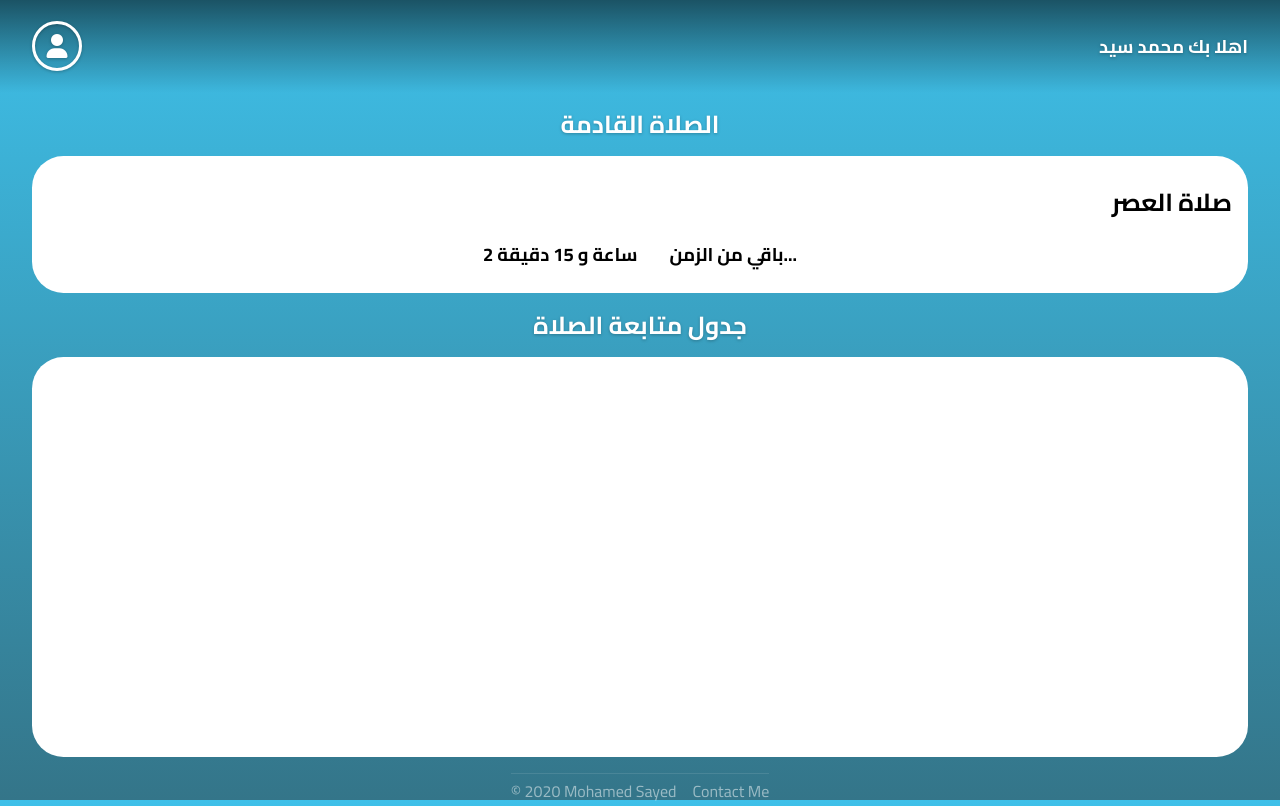
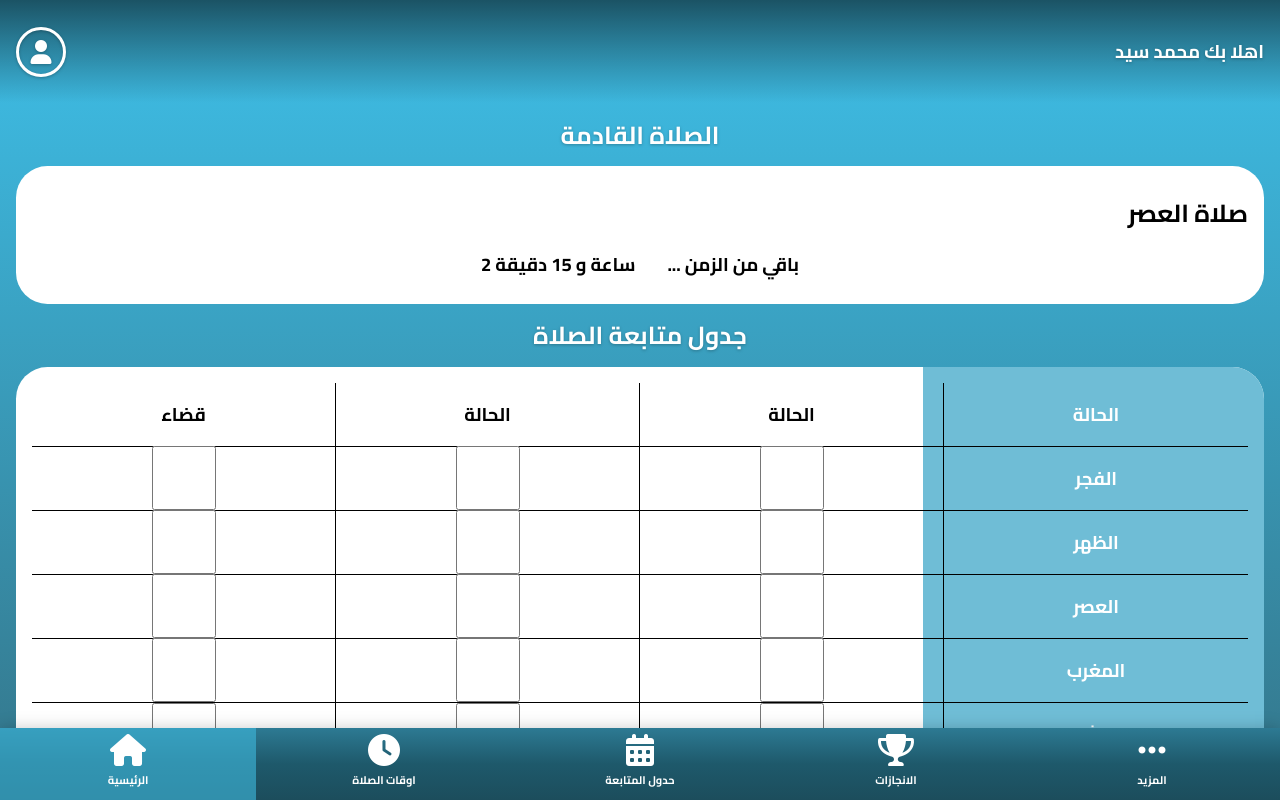
Before and after one commit to msabdalaal/Slwaty, a plain HTML site: page home.html in a window 1280 px wide. Drawn offline with Linux system fonts and the light colour scheme.

Commit message:
home screen

```diff
--- a/css/home.css
+++ b/css/home.css
@@ -25,13 +25,16 @@
   text-decoration: none;
   color:black;
 }
+ul{
+  list-style: none;
+}
 .header{
   color: white;
   top: 0;
   display: flex;
   flex-direction: row;
   justify-content: space-between;
-    padding: 0 2rem;
+  padding: 0 1rem;
   align-items: center;
   width: 100%;
   height: 6.438rem;
@@ -59,7 +62,7 @@ color: #FFFFFF;
 
 }
 .container{
-    width: calc(100% - 4rem);
+  width: calc(100% - 2rem);
 }
 .container .label{
   font-style: normal;
@@ -103,21 +106,96 @@ color: #FFFFFF;
   padding-right: 2rem;
 }
 .table{
-    height: 25rem;
+  position: relative;
+  display: grid;
+  grid-template-columns: repeat(auto-fill, minmax(25%, 1fr));
   background: #FFFFFF;
   border-radius: 1.965rem;
   padding: 1rem;
+  height: fit-content;
 }
-  footer {
-    border-top:0.1rem solid rgba(255, 255, 255, 0.1);
+.table::before{
+  content: "";
+  position: absolute;
+  right: 0;
+  height: 100%;
+  width: 27.3%;
+  background-color: #6FBDD6;
+  border-radius: 0px 1.965rem 1.965rem 0px;
+}
+.table ul{
+  position: relative;
   display: flex;
-    flex-direction: row;
-    column-gap: 1rem;
-    margin-top: 1rem;
-    padding-top: 0.5rem;
-    color: rgba(255, 255, 255, 0.5);
+  flex-direction: column;
+  justify-content: center;
+  align-items: center;
+  border-right: 0.1rem solid black;
 }
-  footer a{
-    color: rgba(255, 255, 255, 0.5);
-    font-size: 1rem;
+.table ul:last-child{
+  border: 0;
+  color: white;
 }
+.table ul li:last-child{
+  border: 0;
+}
+.table ul li{
+  display: flex;
+  justify-content: center;
+  align-items: center;
+  border-bottom: 0.1rem solid black;
+  height: 4rem;
+  width: 100%;
+  padding: 0.5rem;
+
+  font-style: normal;
+  font-weight: 700;
+  font-size: 1.15rem;
+  text-align: center;
+}
+.table ul li input{
+  position: relative;
+  height: 4rem;
+  width: 5rem;
+}
+nav{
+position: absolute;
+bottom: 0;
+  height: 4.5rem;
+  width: 100%;
+  background: linear-gradient(180deg, #2D7A93 0%, #1E596B 49.79%, #1C4D5C 100%);
+  box-shadow: 0px 1.91667px 16.4833px rgba(0, 0, 0, 0.25);
+}
+nav ul{
+  display: flex;
+  justify-content: space-around;
+  align-items: center;
+  width: 100%;
+  height: 100%;
+}
+nav ul li{
+  width: 100%;
+  height: 100%;
+}
+nav ul li .active{
+  background-color:#3db4d8a4;;
+}
+nav ul i{
+  color: #FFFFFF;
+  font-size: 2rem;
+}
+nav ul a{
+  display: flex;
+  flex-direction: column;
+  justify-content: center;
+  align-items: center;
+  width: 100%;
+  height: 100%;
+}
+nav ul li h1{
+  font-style: normal;
+  font-weight: 700;
+  font-size: 0.688rem;
+  text-align: center;
+
+  color: #FFFFFF;
+}
--- a/home.html
+++ b/home.html
@@ -17,6 +17,7 @@
     <title>Slwaty</title>
   </head>
   <body>
+
     <div class="header">
       <a href="#"><i class="fa-solid fa-user"></i></a>
       <h1 class="welcome-label">اهلا بك محمد سيد</h1>
@@ -26,16 +27,80 @@
       <div class="prayer-card">
         <h1 class="prayer-label">صلاة العصر</h1>
         <div class="prayer-time">
-          <h1 class="time">باقي من الزمن...</h1>
+          <h1 class="time">...  باقي من الزمن</h1>
           <h1 class="remaining">2 ساعة و 15 دقيقة</h1>
         </div>
       </div>
       <h1 class="label">جدول متابعة الصلاة</h1>
-      <div class="table"></div>
+      <div class="table">
+        <ul>
+          <li>قضاء</li>
+          <li><input  type="checkbox" name="" id="">
+          </li>
+          <li><input  type="checkbox" name="" id="">
+          </li>
+          <li><input  type="checkbox" name="" id="">
+          </li>
+          <li><input  type="checkbox" name="" id="">
+          </li>
+          <li><input  type="checkbox" name="" id="">
+          </li>
+        </ul>
+        <ul>
+          <li>الحالة</li>
+          <li><input  type="checkbox" name="" id="">
+          </li>
+          <li><input  type="checkbox" name="" id="">
+          </li>
+          <li><input  type="checkbox" name="" id="">
+          </li>
+          <li><input  type="checkbox" name="" id="">
+          </li>
+          <li><input  type="checkbox" name="" id="">
+          </li>
+        </ul>
+        <ul>
+          <li>الحالة</li>
+          <li><input  type="checkbox" name="" id="">
+          </li>
+          <li><input  type="checkbox" name="" id="">
+          </li>
+          <li><input  type="checkbox" name="" id="">
+          </li>
+          <li><input  type="checkbox" name="" id="">
+          </li>
+          <li><input  type="checkbox" name="" id="">
+          </li>
+        </ul>
+        <ul>
+          <li>الحالة</li>
+          <li>الفجر</li>
+          <li>الظهر</li>
+          <li>العصر</li>
+          <li>المغرب</li>
+          <li>العشاء</li>
+
+        </ul>
+      </div>
     </div>
   </body>
-  <footer>
-    <p>© 2020 Mohamed Sayed</p>
-    <a href="https://wa.me/201151134462">Contact Me</a>
-  </footer>
+  <nav>
+    <ul>
+      <li><a  class="active" href=""><i class="fa-solid fa-house"></i>
+        <h1>الرئيسية</h1
+          ></a></li>
+      <li><a href=""><i class="fa-solid fa-clock"></i>
+      <h1>اوقات الصلاة</h1>
+      </a></li>
+      <li><a href=""><i class="fa-solid fa-calendar-days"></i>
+      <h1>حدول المتابعة</h1>
+      </a></li>
+      <li><a href=""><i class="fa-solid fa-trophy"></i>
+      <h1>الانجازات</h1>
+      </a></li>
+      <li><a href=""><i class="fa-solid fa-ellipsis"></i>
+      <h1>المزيد</h1>
+      </a></li>
+    </ul>
+  </nav>
 </html>
```
Lines whose indentation alone changed are shown as unchanged.
